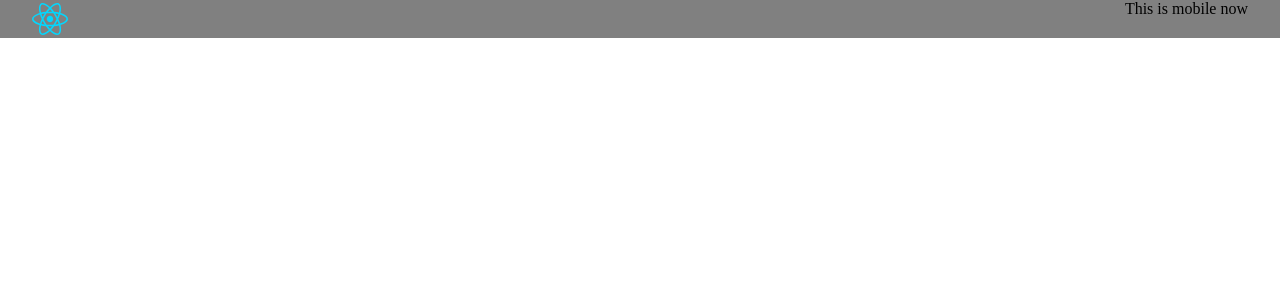
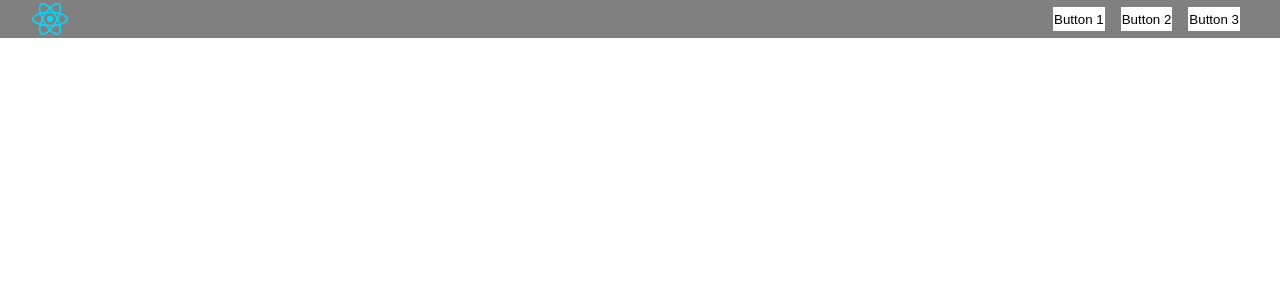
Before and after one commit to dmo575/frontend-tools, a React (Vite) app: page / in a window 1280 px wide. Shown: the top 300 px of the page. Built offline with nearby package versions, Linux system fonts and the light colour scheme.

Commit message:
Working on staircase navbar

```diff
--- a/src/Sandbox.jsx
+++ b/src/Sandbox.jsx
@@ -5,14 +5,40 @@ import logo from "./assets/react.svg";
 // components
 import Navbar from './responsive-navbar/Navbar'
 
+
+const  child1a = {title: "Child1_A", href: "www.google.com", target: "_blank"};
+const  child1b = {title: "Child1_B", href: "www.youtube.com", target: "_blank"};
+
+const  child1a1 = {title: "Child1_A1", href: "www.google.com", target: "_blank"};
+const  child1a2 = {title: "Child1_A2", href: "www.google.com", target: "_blank"};
+const  child1a3 = {title: "Child1_A3", href: "www.google.com", target: "_blank"};
+const  child1a4 = {title: "Child1_A4", href: "www.google.com", target: "_blank"};
+const  child1a5 = {title: "Child1_A5", children: [child1a, child1a1, child1a2,child1a3,child1a4]};
+
+const  child1c = {title: "Child1_C", children: [child1a, child1a1, child1a2, child1a3, child1a4, child1a5]};
+
+
+// dropdown modes:
+// left - opens the dropdown to the left of the button
+// right - opens the dropdown to the right of the button
+// top - opens the dropdown at the top of the button
+// bot - opens the dropdown at the bottom of the button
+
+// align modes:
+// center - dropdown is aligned at the center
+// left - dropdown is aligned
+
+
 // navbar data
 const buttons = [
-    {name: "BUtton 1"},
-    {name: "BUtton 2"},
-    {name: "BUtton 3"},
+    {title: "Button 1", children: [child1a, child1b, child1c], mode_default: "left", align_default: "center", mode_sm: "left", align_sm: "center"},
+    {title: "Button 2", href: "www.google.com", target: "_blank"},
+    {title: "Button 3", href: "www.youtube.com", target: "_blank"},
 ];
 
-
+/**
+ * given buttons, spawn
+ */
 
 export const BreakpointContext = createContext();
 
@@ -34,6 +60,7 @@ function Sandbox() {
             else if(window.innerWidth >= bp.xxl && currBp != bp.xxl) {setBp(bp.xxl)}
         };
 
+        handleResize();
         window.addEventListener("resize", handleResize);
 
         return () => {
--- /dev/null
+++ b/src/responsive-navbar/DropdownButton.jsx
@@ -0,0 +1,14 @@
+
+function DropdownButton({title, children, dropdownClass}) {
+
+    return(
+        <div className="button-container">
+            <button className="navbar-button">{title}</button>
+            <div className={`dropdown ${dropdownClass}`}>
+                { children?.map(el => el) }
+            </div>
+        </div>
+    );
+}
+
+export default DropdownButton;
--- a/src/responsive-navbar/Navbar.jsx
+++ b/src/responsive-navbar/Navbar.jsx
@@ -3,6 +3,7 @@ import "./styles.css";
 
 import { useEffect, useContext } from "react";
 import { BreakpointContext } from "../Sandbox.jsx";
+import DropdownButton from "./DropdownButton.jsx";
 
 function Navbar({buttons, logo, menuButtonLogo}) {
 
@@ -17,20 +18,64 @@ function Navbar({buttons, logo, menuButtonLogo}) {
      */
 
 
-    const spawnButtons = (btns) => {
+    const spawnButtons = (root, dropdownLevel=0) => {
+
+        if(!root) return null;
+
+        let dropdownClass;
+
+        if(dropdownLevel == 0) {
+            dropdownClass = "dropdown-pos-bottom-left";
+        }
+        else if(dropdownLevel % 2 == 0) {
+            dropdownClass = "dropdown-pos-right";
+        }
+        else {
+            dropdownClass = "dropdown-pos-left";
+        }
+
+
+        // this makes this function compatible with headless graphs
+        if(root.length > 1) {
+            return root.map(el => spawnButtons(el, dropdownLevel));
+        }
+
+        // used to store children
+        const childButtons = [];
+
+        // for each of root's children
+        for(let i = 0; i < root.children?.length; i++) {
+
+            // does that child has children ?
+            if(root.children[i].children) {
+                // recursively call spawnButtons on child and add its return to array
+                childButtons.push(spawnButtons(root.children[i], dropdownLevel+1));
+            }
+            // child does NOT has any children (this means it's an anchor)
+            else {
+                // add childless button to array
+                childButtons.push( <DropdownButton key={`${root.children[i].title}-${dropdownLevel}`} title={root.children[i].title} dropdownClass={dropdownClass}/> );
+            }
+        }
+
+        // return root button
+        return(
+            <DropdownButton key={`${root.title}-${dropdownLevel}`} title={root.title} dropdownClass={dropdownClass}>
+                {childButtons.map(el => el)}
+            </DropdownButton>
+        );
+    };
+
+    const spawnButtonsOnMenu = (btns) => {
 
         if(!btns) return null;
 
-        return btns.map((el, index) => {
-            return(
-                <button className="navbar-button" key={`navbar-button-${index}`}>{el.name}</button>
-            );
-        });
-    };
-
-    const spawnMenuButton = (btns) => {
         // TODO: return a dropdown button with the buttons as the items.
-        return "This is mobile now";
+        return(
+            <>
+            This is mobile now
+            </>
+        );
     };
 
     return(
@@ -39,10 +84,15 @@ function Navbar({buttons, logo, menuButtonLogo}) {
                 <img className="navbar-logo" src={logo} alt="logo image"/>
             </div>
             <div className="buttons-div">
-                { currBp > bp.xs ? spawnButtons(buttons) : spawnMenuButton(buttons)}
+                {/* if mobile: renders the menu button with items as children - else: renders children */}
+                { currBp > bp.xs ? spawnButtons(buttons) : spawnButtonsOnMenu(buttons)}
             </div>
         </div>
     );
 }
 
+/*
+spawnDropdown(buttons)
+ */
+
 export default Navbar;
--- a/src/responsive-navbar/styles.css
+++ b/src/responsive-navbar/styles.css
@@ -3,7 +3,7 @@
     padding: 0;
 }
 
-/* The defines how to place the navbar elements (logo and buttons), also gives some horizontal padding to them. */
+/* navbar ------------------------------------------------- */
 .navbar {
     display: flex;
     justify-content: space-between;
@@ -12,6 +12,8 @@
 }
 
 .buttons-div {
+    display: flex;
+    align-items: center;
 }
 
 .logo-div {
@@ -19,17 +21,57 @@
     padding: 0.2rem 0;
 }
 
-.navbar-button {
-    height: 100%;
-    background-color: transparent;
-    border: 1px solid transparent;
-    margin: 0 5px;
+.navbar-logo {
+    height: auto;
 }
 
+
+/* buttons ------------------------------------------------ */
+
+
+.button-container {
+    position: relative;
+}
+/* show dropdown on hover for PC */
+.button-container:hover > .dropdown {
+    display: block;
+}
+/* show dropmenu on click for touch */
+.button-container:active > .dropdown {
+    display: block;
+}
+
+
+.navbar-button {
+    height: 1.5rem;
+    background-color: white;
+    border: 1px solid transparent;
+    margin: 0 .5rem;
+}
 .navbar-button:hover {
     border: 1px solid black;
 }
 
-.navbar-logo {
-    height: auto;
+.dropdown {
+    /* set up */
+    position: absolute;
+    display: none;
+
+    /* style */
+    background-color: green;
 }
+
+.dropdown-pos-bottom-left {
+    top: calc(1.5rem - 1px);/* navbar-button height - navbar-button border thickness*/
+    right: -1px; /* navbar-button border thikness */
+}
+
+.dropdown-pos-left {
+    top: 0;
+    left: -100%;
+}
+
+.dropdown-pos-right {
+    top: 0;
+    left: 100%;
+}
```
